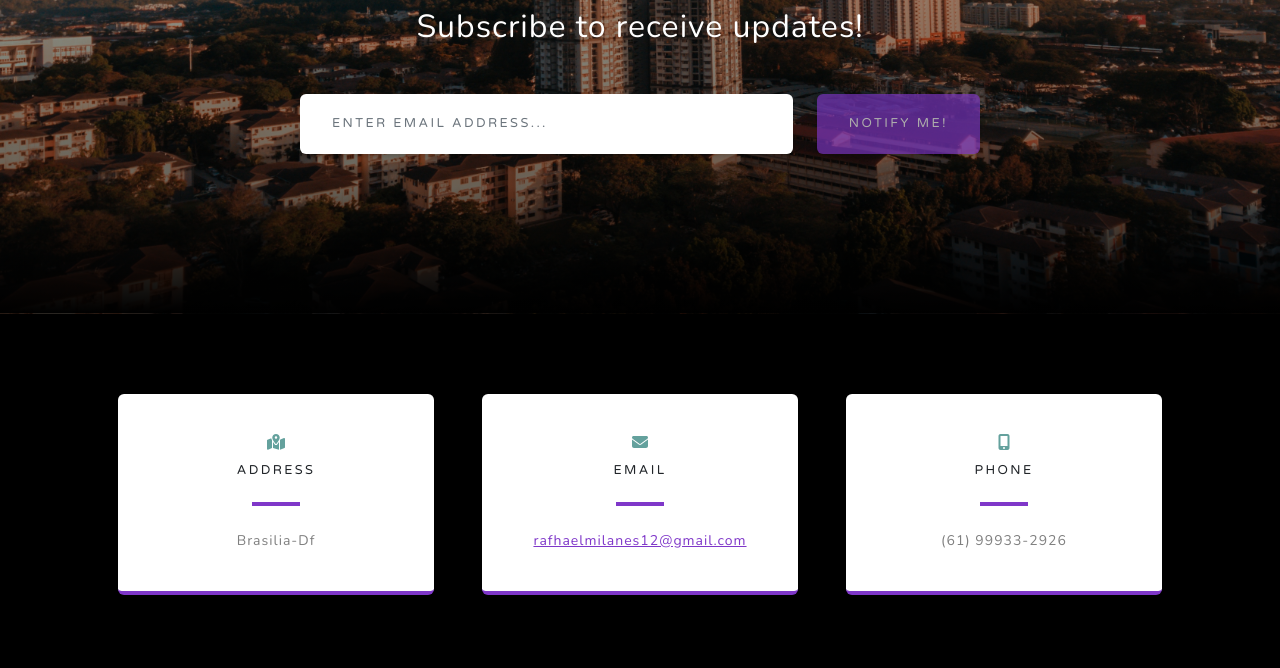
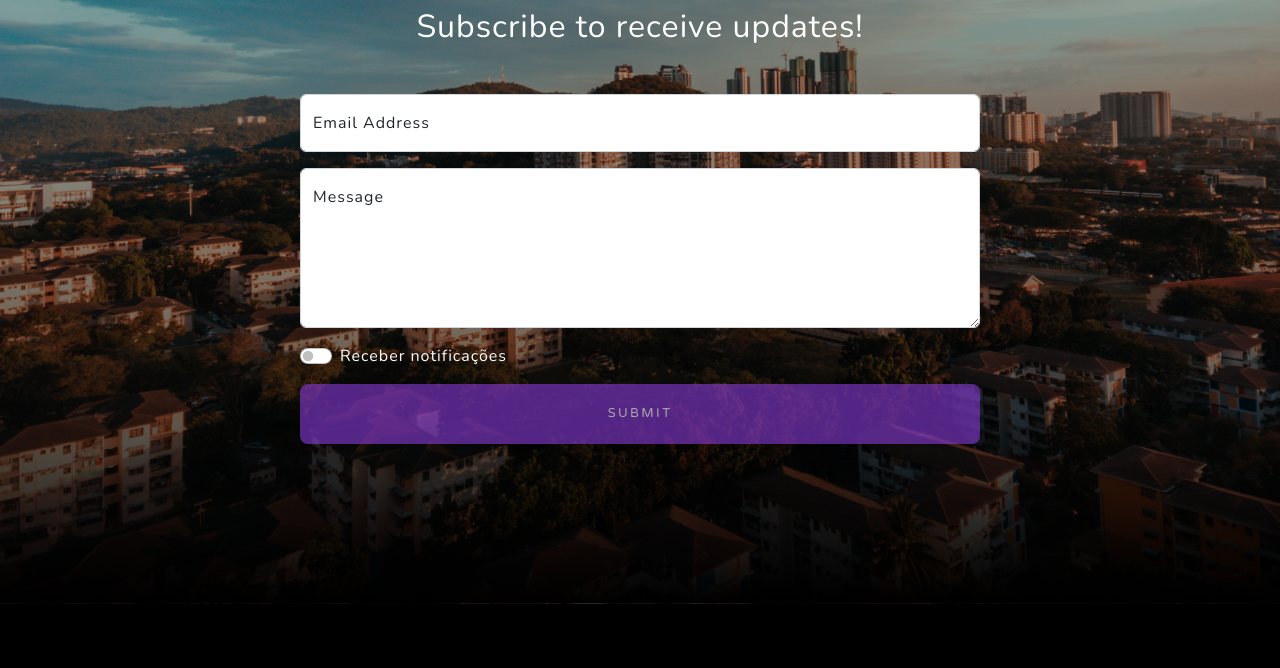
Before and after one commit to RafhaelMilanes/FlyVant, a plain HTML site: page index.html in a window 1280 px wide. Shown: the part 3956-4624 px from the top of the page. Drawn offline with nearby package versions, Linux system fonts and the light colour scheme.

Commit message:
caixa de mensagem

```diff
--- a/index.html
+++ b/index.html
@@ -120,31 +120,37 @@
                         <!-- To make this form functional, sign up at-->
                         <!-- https://startbootstrap.com/solution/contact-forms-->
                         <!-- to get an API token!-->
-                        <form class="form-signup" id="contactForm" data-sb-form-api-token="API_TOKEN">
-                            <!-- Email address input-->
-                            <div class="row input-group-newsletter">
-                                <div class="col"><input class="form-control" id="emailAddress" type="email" placeholder="Enter email address..." aria-label="Enter email address..." data-sb-validations="required,email" /></div>
-                                <div class="col-auto"><button class="btn btn-primary disabled" id="submitButton" type="submit">Notify Me!</button></div>
+                        <form id="contactForm" data-sb-form-api-token="81f170bb-7f61-4f7d-a905-108410227821">
+                            <div class="form-floating mb-3">
+                                <input class="form-control" id="emailAddress" type="email" placeholder="Email Address" data-sb-validations="required,email" />
+                                <label for="emailAddress">Email Address</label>
+                                <div class="invalid-feedback" data-sb-feedback="emailAddress:required">Email Address is required.</div>
+                                <div class="invalid-feedback" data-sb-feedback="emailAddress:email">Email Address Email is not valid.</div>
                             </div>
-                            <div class="invalid-feedback mt-2" data-sb-feedback="emailAddress:required">An email is required.</div>
-                            <div class="invalid-feedback mt-2" data-sb-feedback="emailAddress:email">Email is not valid.</div>
-                            <!-- Submit success message-->
-                            <!---->
-                            <!-- This is what your users will see when the form-->
-                            <!-- has successfully submitted-->
+                            <div class="form-floating mb-3">
+                                <textarea class="form-control" id="message" type="text" placeholder="Message" style="height: 10rem;" data-sb-validations="required"></textarea>
+                                <label for="message">Message</label>
+                                <div class="invalid-feedback" data-sb-feedback="message:required">Message is required.</div>
+                            </div>
+                            <div class="mb-3">
+                                <div class="form-check form-switch">
+                                    <input class="form-check-input" id="receberNotificacoes" type="checkbox" name="receberNotificacoes" />
+                                    <label class="form-check-label" for="receberNotificacoes">Receber notificações</label>
+                                </div>
+                            </div>
                             <div class="d-none" id="submitSuccessMessage">
-                                <div class="text-center mb-3 mt-2 text-white">
+                                <div class="text-center mb-3">
                                     <div class="fw-bolder">Form submission successful!</div>
-                                    To activate this form, sign up at
-                                    <br />
+                                    <p>To activate this form, sign up at</p>
                                     <a href="https://startbootstrap.com/solution/contact-forms">https://startbootstrap.com/solution/contact-forms</a>
                                 </div>
                             </div>
-                            <!-- Submit error message-->
-                            <!---->
-                            <!-- This is what your users will see when there is-->
-                            <!-- an error submitting the form-->
-                            <div class="d-none" id="submitErrorMessage"><div class="text-center text-danger mb-3 mt-2">Error sending message!</div></div>
+                            <div class="d-none" id="submitErrorMessage">
+                                <div class="text-center text-danger mb-3">Error sending message!</div>
+                            </div>
+                            <div class="d-grid">
+                                <button class="btn btn-primary btn-lg disabled" id="submitButton" type="submit">Submit</button>
+                            </div>
                         </form>
                     </div>
                 </div>
```
Also changed, not shown: assets/img/Fimi.png (deleted), css/styles.css.
